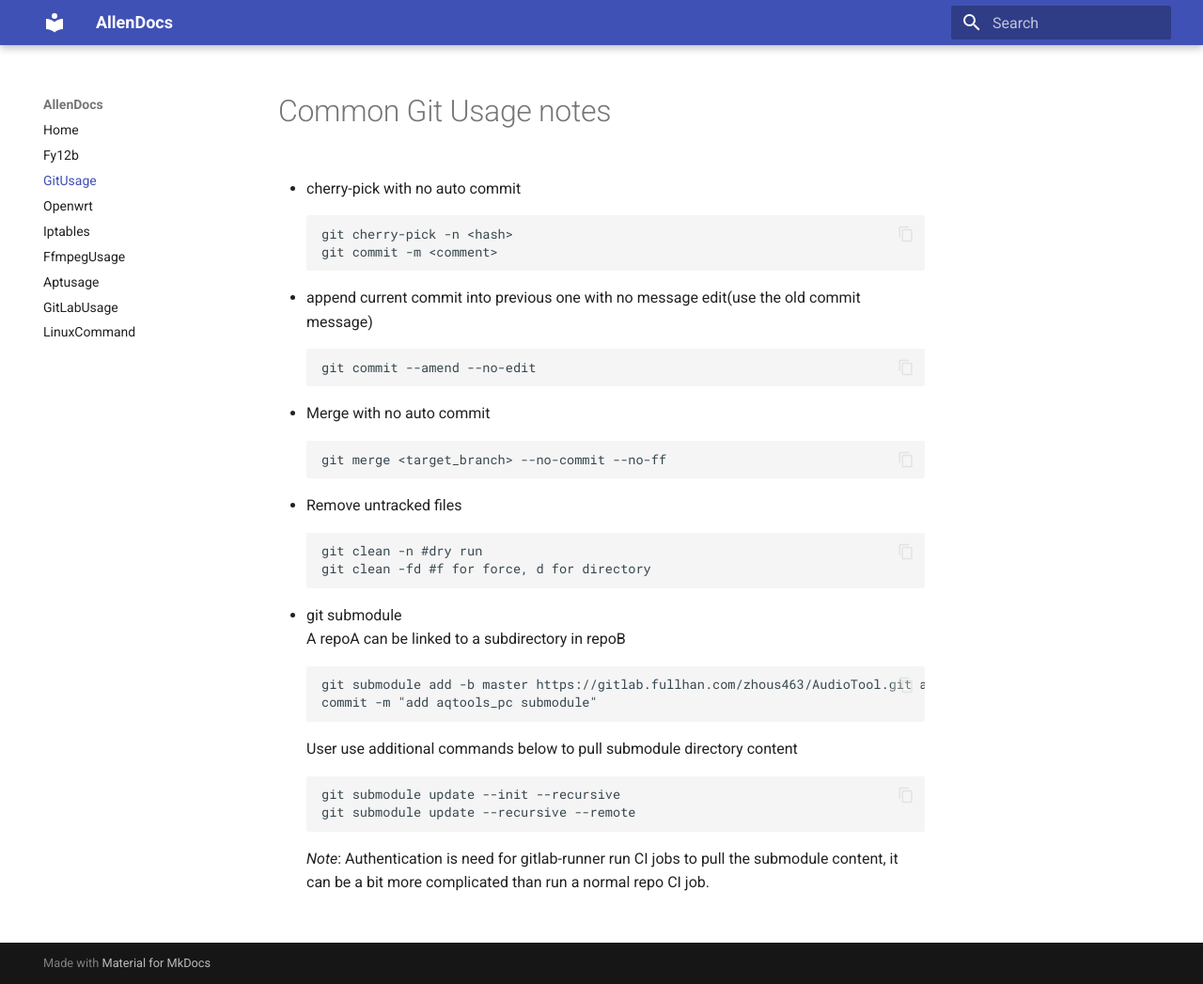
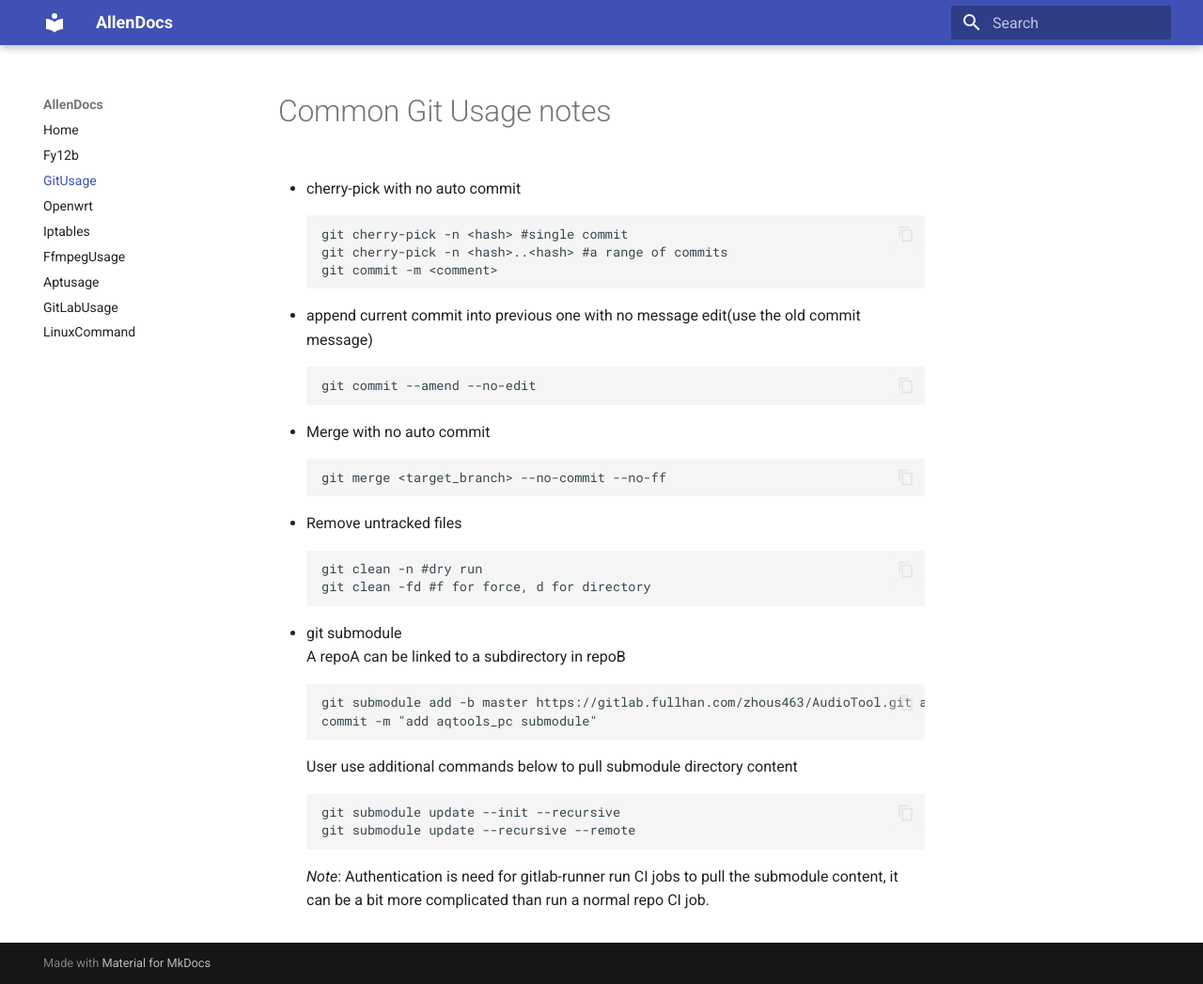
Before and after one commit to Ordinary-Capability/mydoc, an MkDocs documentation site: the page built from docs/gitusage.md, in a window 1280 px wide and 1047 px high. Shown: the whole window at 94% size. Built offline with MkDocs 1.6.1 and Material for MkDocs 9.7.7, drawn with Linux system fonts in a browser that asks for light colours.

Commit message:
Update gitusage.md

````diff
--- a/docs/gitusage.md
+++ b/docs/gitusage.md
@@ -2,7 +2,8 @@
 
 - cherry-pick with no auto commit
 ```
-git cherry-pick -n <hash>
+git cherry-pick -n <hash> #single commit
+git cherry-pick -n <hash>..<hash> #a range of commits
 git commit -m <comment>
 ```
 
````
